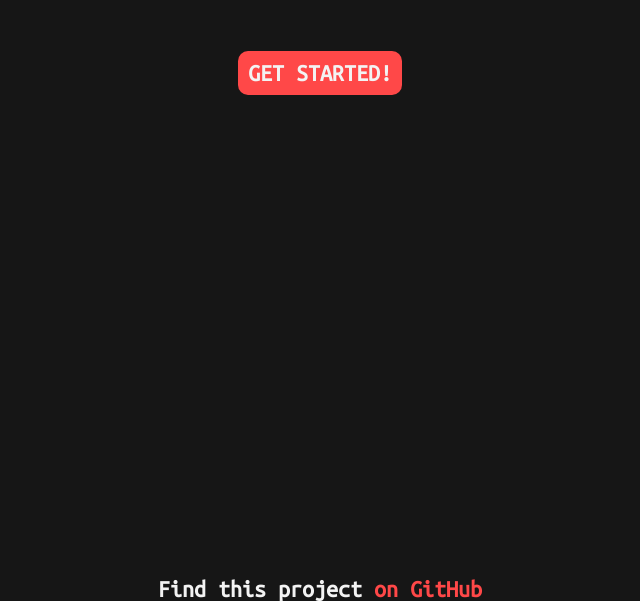
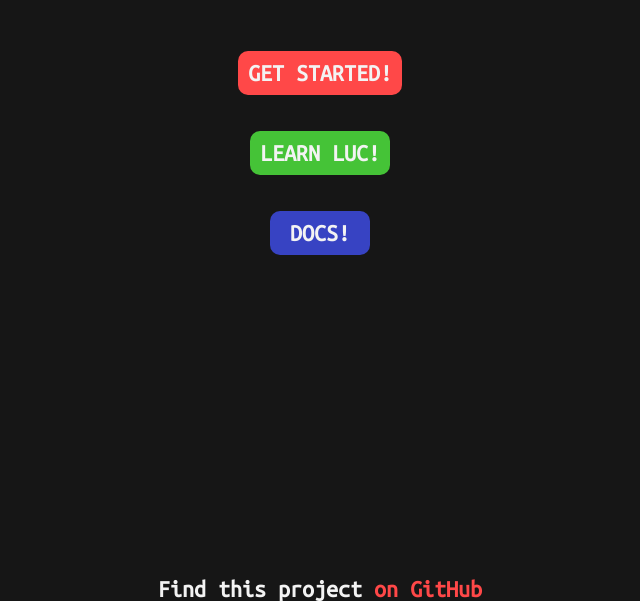
Before and after one commit to Rahonn/luc-on-the-web, a plain HTML site: page index.html in a window 1280 px wide. Shown: the part 272-873 px from the top of the page, without its empty margins (320-960 px from the left). Drawn offline with Linux system fonts and the light colour scheme.

Commit message:
Add learn and docs button to home page

```diff
--- a/css/index.css
+++ b/css/index.css
@@ -44,6 +44,45 @@ body {
 
 }
 
+.learn {
+
+    text-decoration: none;
+    text-transform: uppercase;
+    background-color: #45c337;
+    margin: 20px;
+    padding: 10px;
+    border-radius: 10px;
+    color: #f3f3f3;
+
+}
+
+
+.learn:hover {
+
+    box-shadow: #2a7722 2px 2px 5px inset;
+
+}
+
+.docs {
+
+    text-decoration: none;
+    text-transform: uppercase;
+    background-color: #3743c3;
+    margin: 20px;
+    padding: 10px;
+    border-radius: 10px;
+    color: #f3f3f3;
+    padding-left: 20px;
+    padding-right: 20px;
+
+}
+
+.docs:hover {
+
+    box-shadow: #222977 2px 2px 5px inset;
+
+}
+
 
 .thisgh {
 
--- a/index.html
+++ b/index.html
@@ -14,5 +14,9 @@
         <h2>Find this project <a href="https://github.com/Rahonn/luc-on-the-web" target="_blank" class="gh">on GitHub</a></h2>
     </div>
     <h2><a href="edit.html" class="getstarted">Get started!</a></h2>
+    <br>
+    <h2><a href="learn.html" class="learn">Learn LUC!</a></h2>
+    <br>
+    <h2><a href="#" class="docs">Docs!</a></h2>
 </body>
 </html>
```
Also changed, not shown: learn.html (added).
